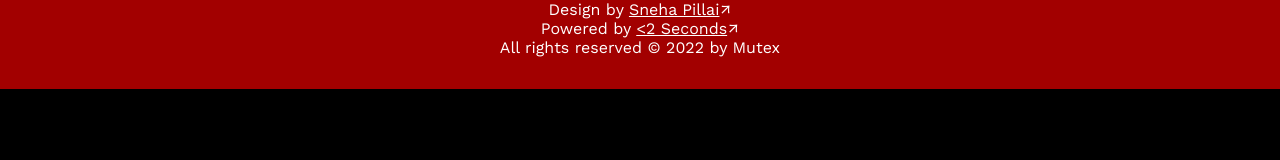
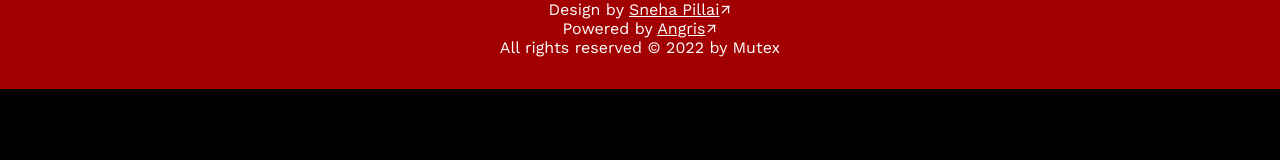
Before and after one commit to team-angris/mutex, a Next.js app: page /Footer in a window 1280 px wide. Shown: the top 160 px of the page. Built offline with nearby package versions, Linux system fonts and the light colour scheme.

Commit message:
Updated footer to say Angris

```diff
--- a/pages/Footer/index.js
+++ b/pages/Footer/index.js
@@ -35,11 +35,11 @@ function PoweredBy() {
 			<span>Powered by {" "}</span>
 			<a
 				className={styles.poweredByLink}
-				href="https://2s.pages.dev"
+				href="https://angris.in"
 				target="_blank"
 				rel="noreferrer noopener"
 			>
-				{"<2 Seconds"}
+				{"Angris"}
 			</a>
 			<span>{"↗"}</span>
 		</div>
```
